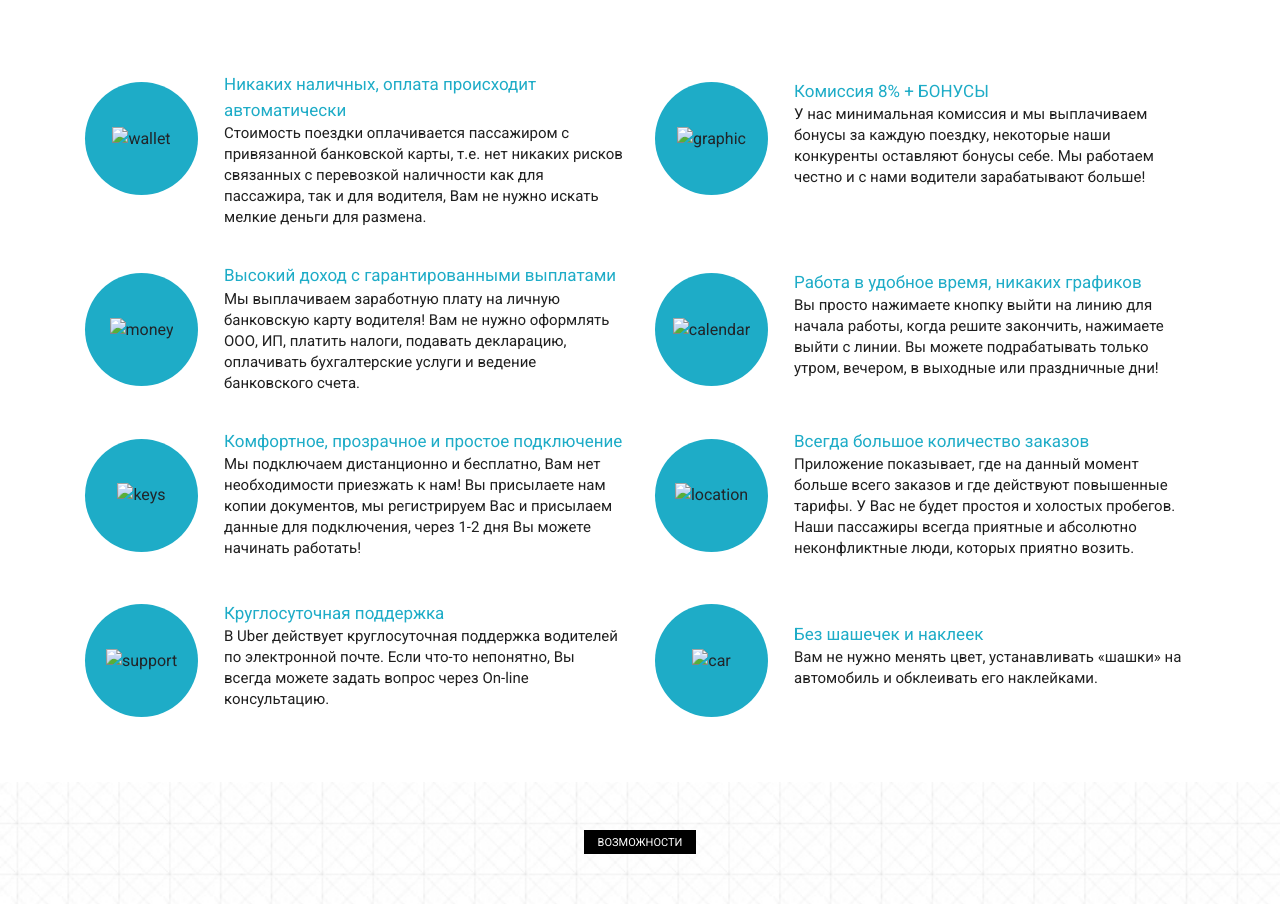
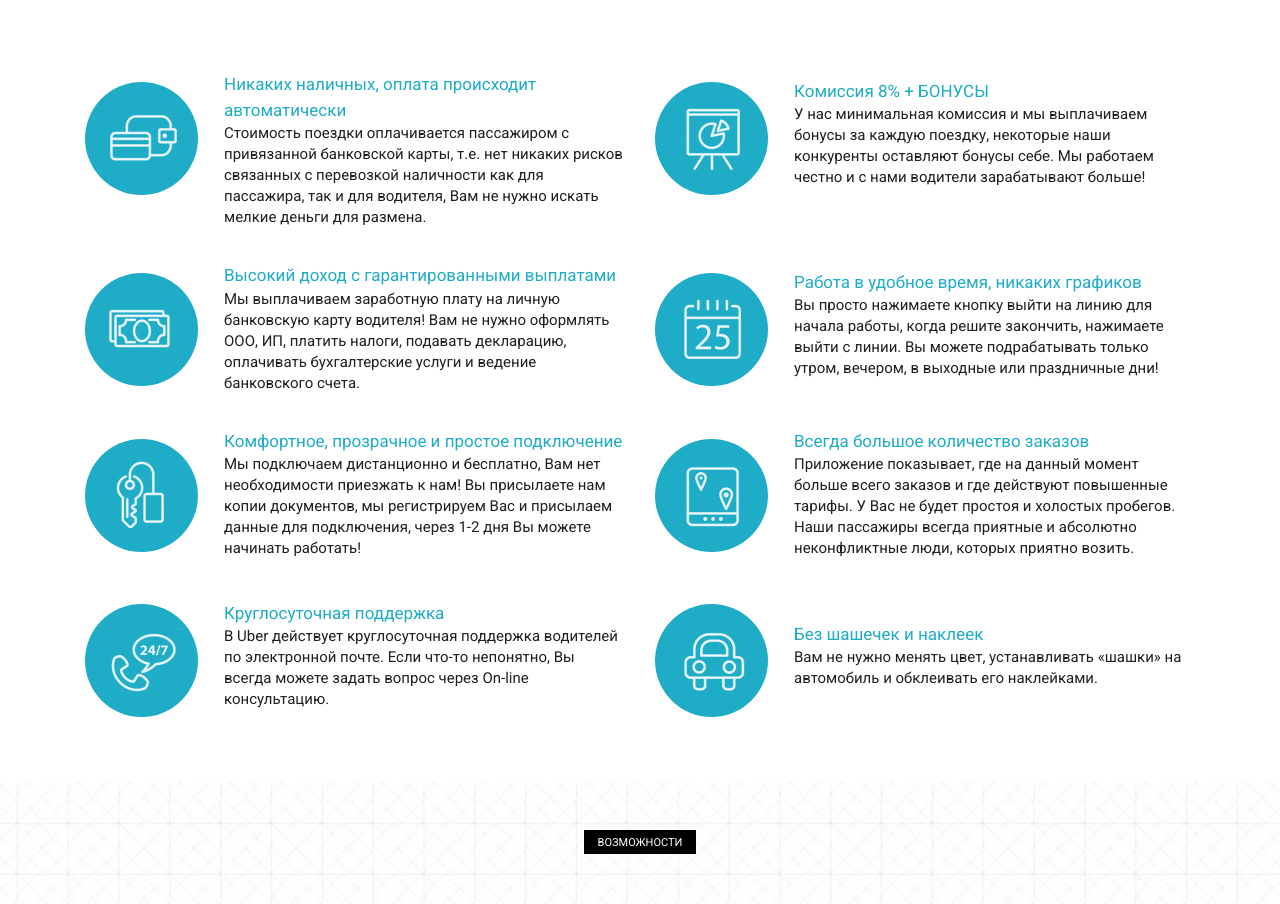
Before and after one commit to oberemok-oksana/oberemok-oksana.github.io, a plain HTML site: page index.html in a window 1280 px wide. Shown: the part 1043-1947 px from the top of the page. Drawn offline with Linux system fonts and the light colour scheme.

Commit message:
Add files via upload

```diff
--- a/index.html
+++ b/index.html
@@ -110,7 +110,7 @@
           <div class="col-md-6">
             <div class="icon_with_text">
               <div class="icon">
-                <img src="../src/img/icons/wallet_icon.png" alt="wallet" />
+                <img src="./img/icons/wallet_icon.png" alt="wallet" />
               </div>
               <div class="header_with_descr">
                 <div class="descr_header">
@@ -128,7 +128,7 @@
           <div class="col-md-6">
             <div class="icon_with_text">
               <div class="icon">
-                <img src="../src/img/icons/graphic_icon.png" alt="graphic" />
+                <img src="./img/icons/graphic_icon.png" alt="graphic" />
               </div>
               <div class="header_with_descr">
                 <div class="descr_header">Комиссия 8% + БОНУСЫ</div>
@@ -143,7 +143,7 @@
           <div class="col-md-6">
             <div class="icon_with_text">
               <div class="icon">
-                <img src="../src/img/icons/money_icon.png" alt="money" />
+                <img src="./img/icons/money_icon.png" alt="money" />
               </div>
               <div class="header_with_descr">
                 <div class="descr_header">
@@ -161,7 +161,7 @@
           <div class="col-md-6">
             <div class="icon_with_text">
               <div class="icon">
-                <img src="../src/img/icons/calendar_icon.png" alt="calendar" />
+                <img src="./img/icons/calendar_icon.png" alt="calendar" />
               </div>
               <div class="header_with_descr">
                 <div class="descr_header">
@@ -179,7 +179,7 @@
           <div class="col-md-6">
             <div class="icon_with_text">
               <div class="icon">
-                <img src="../src/img/icons/keys_icon.png" alt="keys" />
+                <img src="./img/icons/keys_icon.png" alt="keys" />
               </div>
               <div class="header_with_descr">
                 <div class="descr_header">
@@ -197,7 +197,7 @@
           <div class="col-md-6">
             <div class="icon_with_text">
               <div class="icon">
-                <img src="../src/img/icons/location_icon.png" alt="location" />
+                <img src="./img/icons/location_icon.png" alt="location" />
               </div>
               <div class="header_with_descr">
                 <div class="descr_header">
@@ -215,7 +215,7 @@
           <div class="col-md-6">
             <div class="icon_with_text">
               <div class="icon">
-                <img src="../src/img/icons/support_icon.png" alt="support" />
+                <img src="./img/icons/support_icon.png" alt="support" />
               </div>
               <div class="header_with_descr">
                 <div class="descr_header">Круглосуточная поддержка</div>
@@ -230,7 +230,7 @@
           <div class="col-md-6">
             <div class="icon_with_text">
               <div class="icon">
-                <img src="../src/img/icons/car_icon.png" alt="car" />
+                <img src="./img/icons/car_icon.png" alt="car" />
               </div>
               <div class="header_with_descr">
                 <div class="descr_header">Без шашечек и наклеек</div>
```
